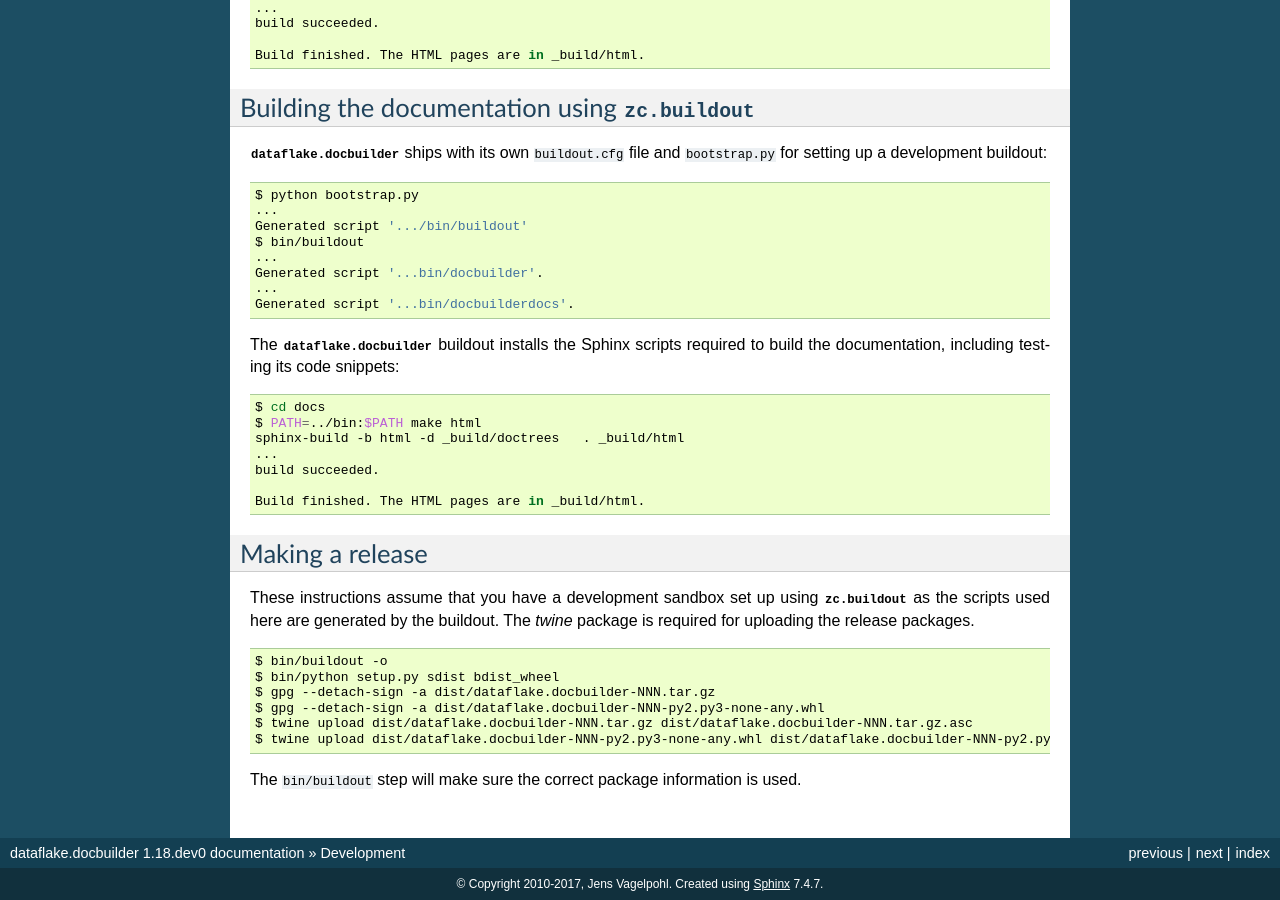
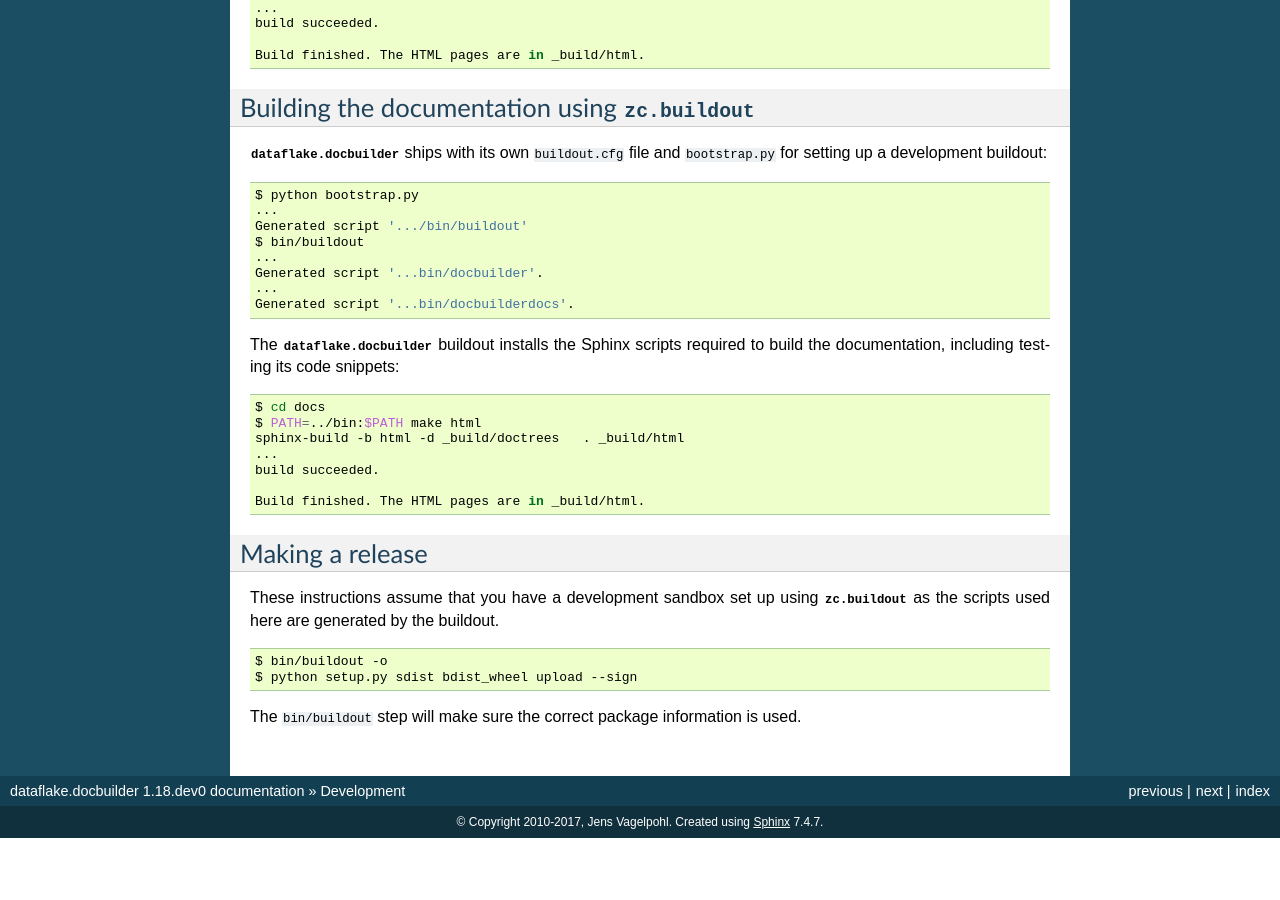
Before and after one commit to dataflake/dataflake.docbuilder, a Sphinx documentation site: the page built from docs/development.rst, in a window 1280 px wide and 900 px high, scrolled down 929 px. Built offline with Sphinx 7.4.7, drawn with Linux system fonts in a browser that asks for light colours; after the commit the page ends 1767 px from its top, so only the background shows below that.

Commit message:
- simplify release instructions

```diff
--- a/docs/development.rst
+++ b/docs/development.rst
@@ -101,17 +101,12 @@ Making a release
 ================
 These instructions assume that you have a development sandbox set
 up using :mod:`zc.buildout` as the scripts used here are generated
-by the buildout. The `twine` package is required for uploading the
-release packages.
+by the buildout.
 
 .. code-block:: sh
 
   $ bin/buildout -o
-  $ bin/python setup.py sdist bdist_wheel
-  $ gpg --detach-sign -a dist/dataflake.docbuilder-NNN.tar.gz
-  $ gpg --detach-sign -a dist/dataflake.docbuilder-NNN-py2.py3-none-any.whl
-  $ twine upload dist/dataflake.docbuilder-NNN.tar.gz dist/dataflake.docbuilder-NNN.tar.gz.asc
-  $ twine upload dist/dataflake.docbuilder-NNN-py2.py3-none-any.whl dist/dataflake.docbuilder-NNN-py2.py3-none-any.whl.asc
+  $ python setup.py sdist bdist_wheel upload --sign
 
 The ``bin/buildout`` step will make sure the correct package information
 is used.
```
